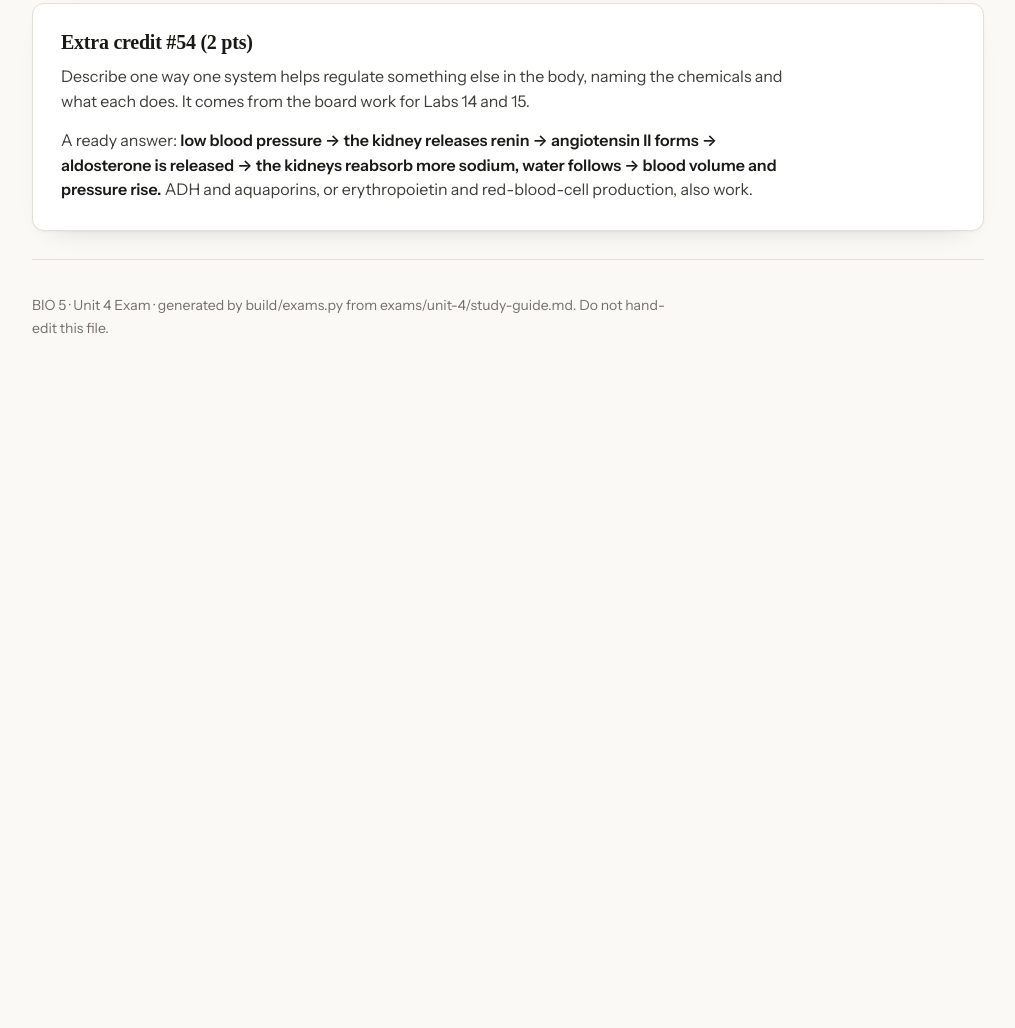
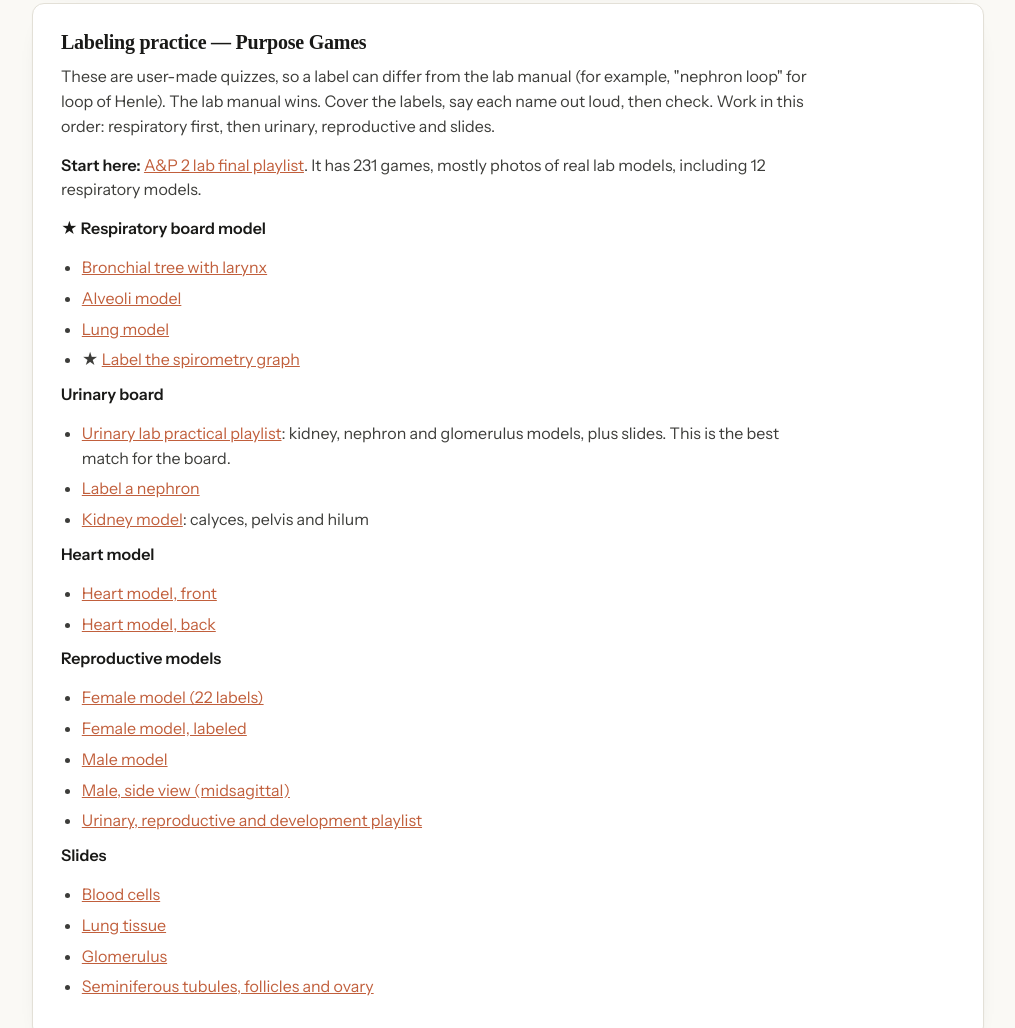
Before and after one commit to hewy-nova/bio5-study, a plain HTML site: page pages/exam-4-guide.html in a window 1280 px wide. Shown: the part 6813-7841 px from the top of the page, without its empty margins (132-1147 px from the left). Before the commit the page ends 7266 px from the top, so only its background shows below. Drawn offline with Linux system fonts and the light colour scheme.

Commit message:
Publish 11/25/26 09:36

```diff
--- a/pages/exam-4-guide.html
+++ b/pages/exam-4-guide.html
@@ -726,6 +726,21 @@ ul.opts li.is-miss label{border-color:var(--alert);background:var(--alert-soft)}
 <p>Whalen said he&#x27;d name the models again on Wed 11/25.</p>
 </div>
 <div class="card guide">
+<h2 class="gh2">Labeling practice — Purpose Games</h2>
+<p>These are user-made quizzes, so a label can differ from the lab manual (for example, &quot;nephron loop&quot; for loop of Henle). The lab manual wins. Cover the labels, say each name out loud, then check. Work in this order: respiratory first, then urinary, reproductive and slides.</p>
+<p><strong>Start here:</strong> <a href="https://www.purposegames.com/playlist/wwzWVNHwKRt">A&amp;P 2 lab final playlist</a>. It has 231 games, mostly photos of real lab models, including 12 respiratory models.</p>
+<p><strong>★ Respiratory board model</strong></p>
+<ul><li><a href="https://www.purposegames.com/game/bronchial-tree-w-larynx">Bronchial tree with larynx</a></li><li><a href="https://www.purposegames.com/game/ap-2-lab-respiratory-system-alveoli-labeling">Alveoli model</a></li><li><a href="https://www.purposegames.com/game/ap-ii-lab-respiratory-system-lung-model">Lung model</a></li><li>★ <a href="https://www.purposegames.com/game/label-the-spirometry-graph">Label the spirometry graph</a></li></ul>
+<p><strong>Urinary board</strong></p>
+<ul><li><a href="https://www.purposegames.com/playlist/urinary-system-ap-lab-practical">Urinary lab practical playlist</a>: kidney, nephron and glomerulus models, plus slides. This is the best match for the board.</li><li><a href="https://www.purposegames.com/game/label-a-nephron-game">Label a nephron</a></li><li><a href="https://www.purposegames.com/game/kidney-model-labeling-1">Kidney model</a>: calyces, pelvis and hilum</li></ul>
+<p><strong>Heart model</strong></p>
+<ul><li><a href="https://www.purposegames.com/game/anatomy-lab-heart-model-label">Heart model, front</a></li><li><a href="https://www.purposegames.com/game/posterior-view-anatomy-heart-model-label">Heart model, back</a></li></ul>
+<p><strong>Reproductive models</strong></p>
+<ul><li><a href="https://www.purposegames.com/game/ap-ii-lab-reproductive-system-female-model">Female model (22 labels)</a></li><li><a href="https://www.purposegames.com/game/female-reproductive-system-model-labeled">Female model, labeled</a></li><li><a href="https://www.purposegames.com/game/4vDTOIatH2P">Male model</a></li><li><a href="https://www.purposegames.com/game/male-reproductive-system-midsagittal-view">Male, side view (midsagittal)</a></li><li><a href="https://www.purposegames.com/playlist/BiF0PYhrsPl">Urinary, reproductive and development playlist</a></li></ul>
+<p><strong>Slides</strong></p>
+<ul><li><a href="https://www.purposegames.com/game/blood-cells-quiz">Blood cells</a></li><li><a href="https://www.purposegames.com/game/lungs-histology-game">Lung tissue</a></li><li><a href="https://www.purposegames.com/game/label-glomerulus">Glomerulus</a></li><li><a href="https://www.purposegames.com/game/fxdGbehYLrE">Seminiferous tubules, follicles and ovary</a></li></ul>
+</div>
+<div class="card guide">
 <h2 class="gh2">Extra credit #54 (2 pts)</h2>
 <p>Describe one way one system helps regulate something else in the body, naming the chemicals and what each does. It comes from the board work for Labs 14 and 15.</p>
 <p>A ready answer: <strong>low blood pressure → the kidney releases renin → angiotensin II forms → aldosterone is released → the kidneys reabsorb more sodium, water follows → blood volume and pressure rise.</strong> ADH and aquaporins, or erythropoietin and red-blood-cell production, also work.</p>
```
